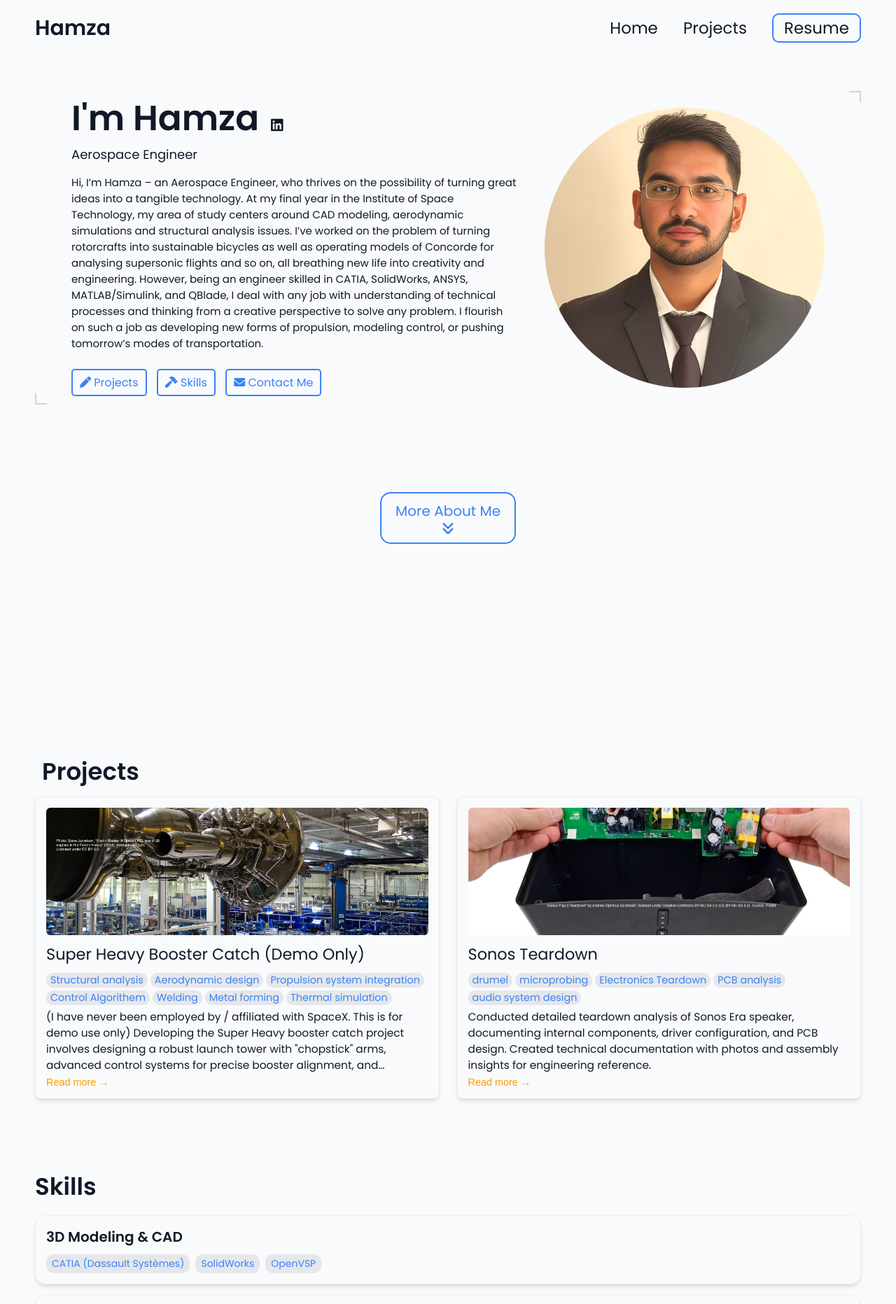
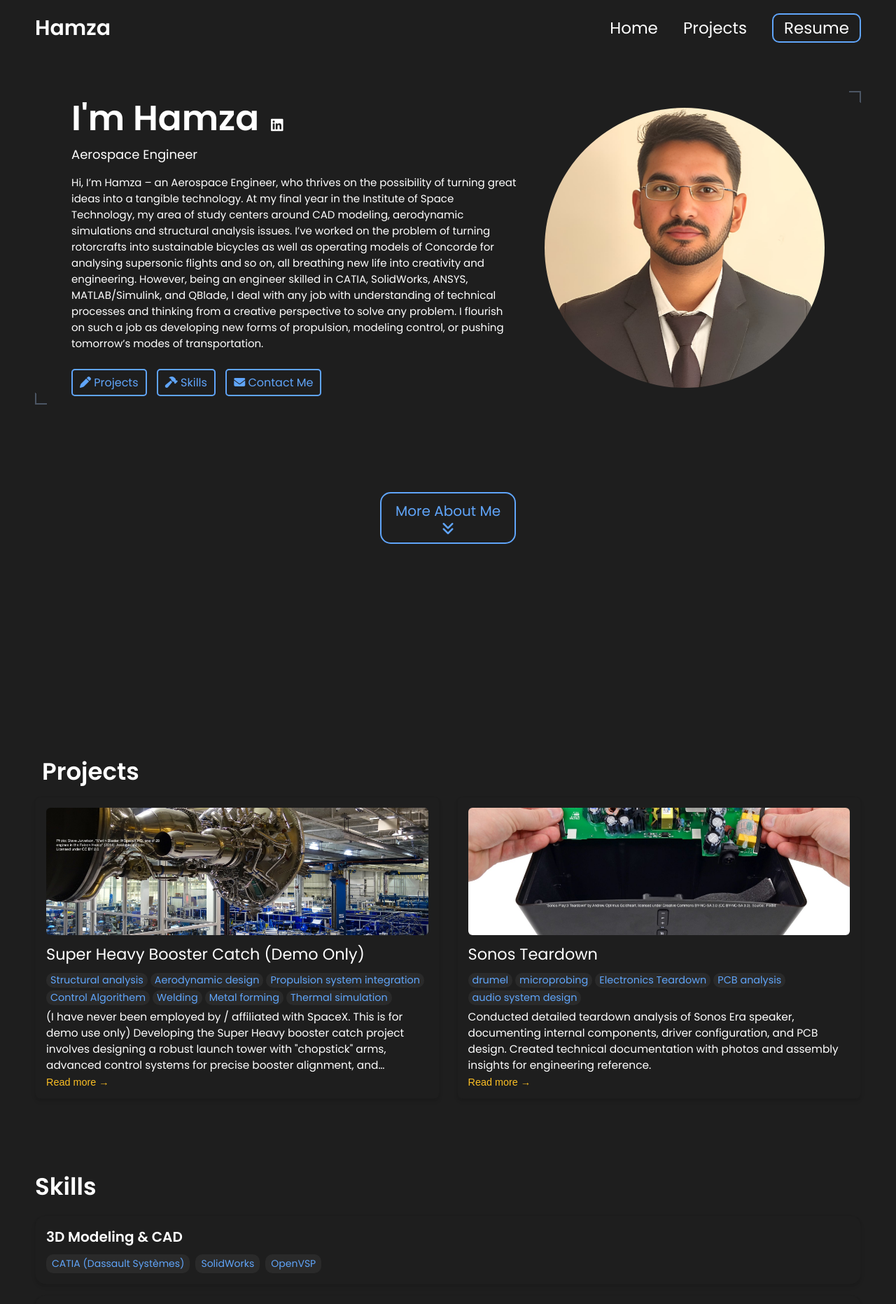
Before and after one commit to humxah007/humxah007.github.io, a Jekyll site: the page built from index.html, in a window 1280 px wide. Shown: the top 1863 px of the page at 70% size. Built offline with Jekyll 4.4.1, drawn with Linux system fonts in a browser that asks for light colours.

Commit message:
Update styles.css

```diff
--- a/css/styles.css
+++ b/css/styles.css
@@ -2,13 +2,14 @@
 ---
 
 :root {
-  --text-color: #111827;
-  --border-color: #d1d5db;
-  --link-color: #3b82f6;
-  --highlight-color: #f59e0b;
-  --background-color: #f9fafb;
-  --light-background-color: #e5e7eb;
+  --text-color: #ffffff;              /* white text */
+  --border-color: #4b5563;            /* medium gray border */
+  --link-color: #60a5fa;              /* soft blue for links */
+  --highlight-color: #fbbf24;         /* yellow/orange highlight */
+  --background-color: #1e1e1e;        /* space grey background */
+  --light-background-color: #2a2a2a;  /* slightly lighter grey */
 }
+
 
 
 * {
```
